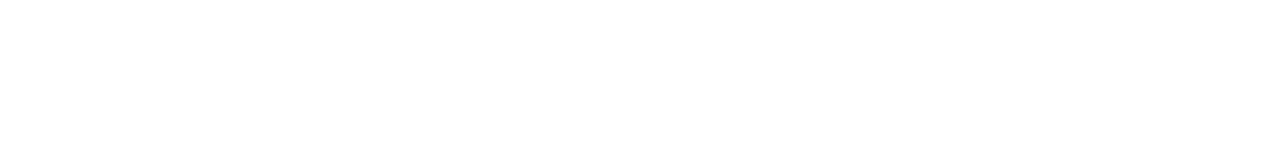
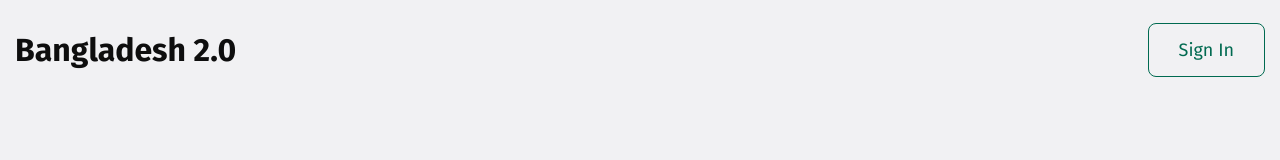
Before and after one commit to roni-biswas/RB-PH-B11A1--assignment-1, a plain HTML site: page index.html in a window 1280 px wide. Drawn offline with Linux system fonts and the light colour scheme.

Commit message:
added header section in index.html and add styles also add font - Fira Sans

```diff
--- a/index.html
+++ b/index.html
@@ -12,7 +12,15 @@
 </head>
 
 <body>
-
+    <!-- start header section -->
+    <header class="header">
+        <div class="container">
+            <div class="head-container">
+                <h3 class="site-logo-text">Bangladesh 2.0</h3>
+                <button class="head-button">Sign In</button>
+            </div>
+        </div>
+    </header> <!-- end -->
 </body>
 
 </html>
--- a/styles/style.css
+++ b/styles/style.css
@@ -0,0 +1,61 @@
+/* import google font - Fira Sans */
+@import url("https://fonts.googleapis.com/css2?family=Fira+Sans:ital,wght@0,100;0,200;0,300;0,400;0,500;0,600;0,700;0,800;0,900;1,100;1,200;1,300;1,400;1,500;1,600;1,700;1,800;1,900&display=swap");
+
+* {
+  margin: 0;
+  padding: 0;
+  box-sizing: border-box;
+  font-family: "Fira Sans", serif;
+}
+
+body {
+  background-color: #f1f1f3;
+  color: #0e0e0e;
+}
+
+:root {
+  --primary-color: #006a50;
+}
+/* shared styles */
+
+.container {
+  width: 1280px;
+  padding: 0 15px 0 15px;
+  margin: 0 auto;
+}
+
+.site-logo-text {
+  font-size: 32px;
+  font-weight: 700;
+}
+
+/* header styles */
+.header {
+  width: 100%;
+}
+
+.head-container {
+  display: flex;
+  height: 100px;
+  align-items: center;
+  justify-content: space-between;
+}
+
+.head-container .head-button {
+  font-size: 18px;
+  font-weight: 600px;
+  color: var(--primary-color);
+  background-color: transparent;
+  padding: 15px 30px;
+  border: 1px solid var(--primary-color);
+  border-radius: 8px;
+  cursor: pointer;
+  transition: all 0.2s;
+}
+
+.head-container .head-button:hover {
+  color: #ffffff;
+  background-color: var(--primary-color);
+  border: 1px solid var(--primary-color);
+}
+/* end */
```
